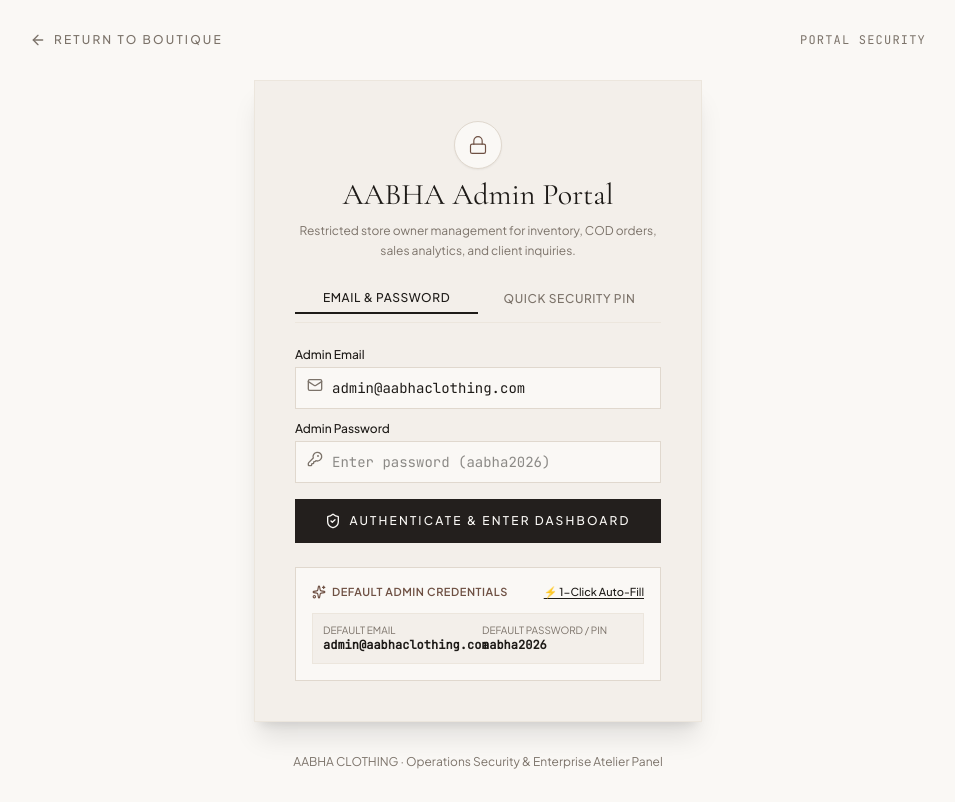
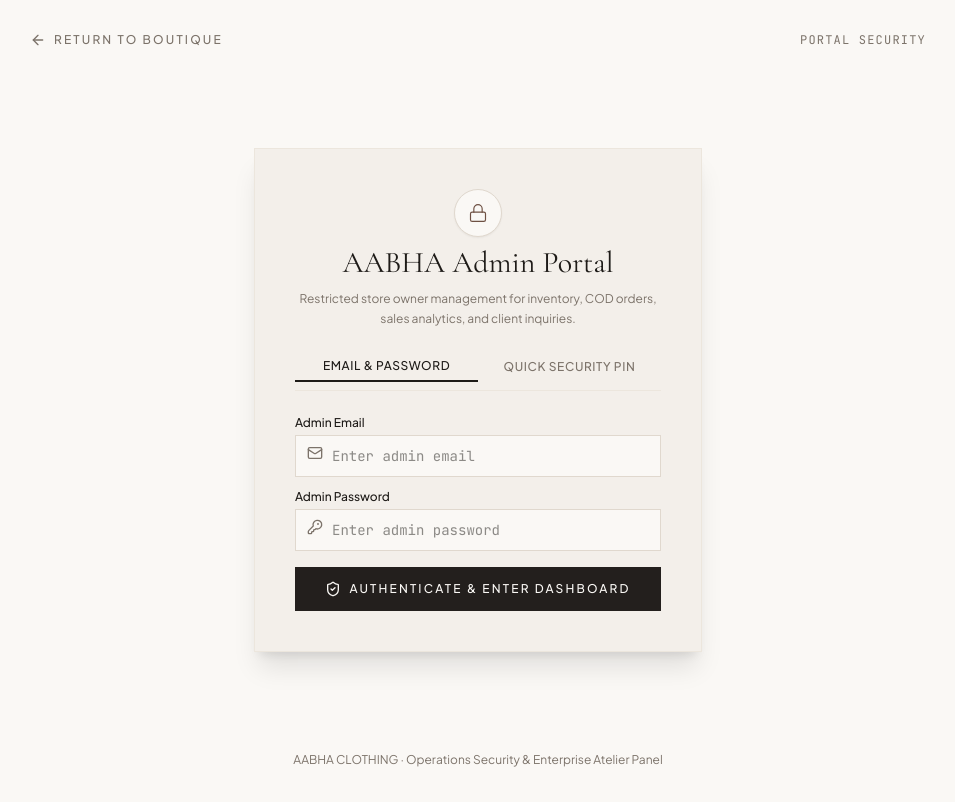
Before and after one commit to Hrsh0001/aabha-clothing, a Next.js app: page /admin/login in a window 1280 px wide. Shown: the whole page, without its empty margins (162-1117 px from the left). Built offline with nearby package versions, Linux system fonts and the light colour scheme.

Commit message:
updated fixes

```diff
--- a/src/app/admin/branding/page.tsx
+++ b/src/app/admin/branding/page.tsx
@@ -29,7 +29,6 @@ export default function AdminBrandingPage() {
     return {
       'Content-Type': 'application/json',
       ...(token ? { Authorization: `Bearer ${token}` } : {}),
-      'x-admin-pin': 'aabha2026',
     };
   };
 
@@ -39,7 +38,6 @@ export default function AdminBrandingPage() {
       (typeof window !== 'undefined' ? localStorage.getItem('aabha_admin_jwt') : null);
     return {
       ...(token ? { Authorization: `Bearer ${token}` } : {}),
-      'x-admin-pin': 'aabha2026',
     };
   };
 
--- a/src/app/admin/dashboard/page.tsx
+++ b/src/app/admin/dashboard/page.tsx
@@ -51,7 +51,6 @@ export default function AdminDashboardPage() {
     return {
       'Content-Type': 'application/json',
       ...(token ? { Authorization: `Bearer ${token}` } : {}),
-      'x-admin-pin': 'aabha2026',
     };
   };
 
--- a/src/app/admin/dispatch/page.tsx
+++ b/src/app/admin/dispatch/page.tsx
@@ -54,7 +54,6 @@ export default function AdminDispatchMapPage() {
     try {
       const res = await fetch('/api/orders', {
         headers: {
-          'x-admin-pin': 'aabha2026',
           ...(adminToken ? { Authorization: `Bearer ${adminToken}` } : {}),
         },
       });
@@ -81,7 +80,6 @@ export default function AdminDispatchMapPage() {
         method: 'PATCH',
         headers: {
           'Content-Type': 'application/json',
-          'x-admin-pin': 'aabha2026',
           ...(adminToken ? { Authorization: `Bearer ${adminToken}` } : {}),
         },
         body: JSON.stringify({ orderId, status: newStatus }),
--- a/src/app/admin/inquiries/page.tsx
+++ b/src/app/admin/inquiries/page.tsx
@@ -41,7 +41,6 @@ export default function AdminInquiriesPage() {
     return {
       'Content-Type': 'application/json',
       ...(token ? { Authorization: `Bearer ${token}` } : {}),
-      'x-admin-pin': 'aabha2026',
     };
   };
 
--- a/src/app/admin/login/page.tsx
+++ b/src/app/admin/login/page.tsx
@@ -9,21 +9,17 @@ import {
   RefreshCw,
   Mail,
   KeyRound,
-  CheckCircle2,
-  Copy,
-  Sparkles,
 } from 'lucide-react';
 import { useAuth } from '@/src/context/AuthContext';
 
 export default function AdminLoginPage() {
   const { loginAsAdmin, isAdmin, isInitialized } = useAuth();
   const [loginMode, setLoginMode] = useState<'credentials' | 'pin'>('credentials');
-  const [email, setEmail] = useState('admin@aabhaclothing.com');
+  const [email, setEmail] = useState('');
   const [password, setPassword] = useState('');
   const [pin, setPin] = useState('');
   const [error, setError] = useState('');
   const [submitting, setSubmitting] = useState(false);
-  const [copiedNotice, setCopiedNotice] = useState(false);
 
   useEffect(() => {
     if (isInitialized && isAdmin) {
@@ -37,22 +33,15 @@ export default function AdminLoginPage() {
     setSubmitting(true);
     try {
       const secretToSubmit = loginMode === 'credentials' ? password : pin;
-      const success = await loginAsAdmin(secretToSubmit);
+      const success = await loginAsAdmin(secretToSubmit, loginMode === 'credentials' ? email : undefined);
       if (success) {
         window.location.href = '/admin/dashboard';
       } else {
-        setError('Invalid admin credentials. Use the default email and password below.');
+        setError('Invalid admin credentials. Please verify your email and password.');
       }
     } finally {
       setSubmitting(false);
     }
-  };
-
-  const handleAutofillDemo = () => {
-    setEmail('admin@aabhaclothing.com');
-    setPassword('aabha2026');
-    setPin('aabha2026');
-    setError('');
   };
 
   if (!isInitialized || isAdmin) {
@@ -135,7 +124,7 @@ export default function AdminLoginPage() {
                     required
                     value={email}
                     onChange={(e) => setEmail(e.target.value)}
-                    placeholder="admin@aabhaclothing.com"
+                    placeholder="Enter admin email"
                     className="w-full bg-[#FAF8F5] border border-[#E0D8CE] pl-9 pr-3.5 py-2.5 text-sm font-mono text-[#1E1B18] focus:outline-none focus:border-[#1E1B18]"
                   />
                 </div>
@@ -150,7 +139,7 @@ export default function AdminLoginPage() {
                     required
                     value={password}
                     onChange={(e) => setPassword(e.target.value)}
-                    placeholder="Enter password (aabha2026)"
+                    placeholder="Enter admin password"
                     className="w-full bg-[#FAF8F5] border border-[#E0D8CE] pl-9 pr-3.5 py-2.5 text-sm font-mono text-[#1E1B18] focus:outline-none focus:border-[#1E1B18]"
                   />
                 </div>
@@ -166,7 +155,7 @@ export default function AdminLoginPage() {
                   required
                   value={pin}
                   onChange={(e) => setPin(e.target.value)}
-                  placeholder="Enter Admin PIN (aabha2026)"
+                  placeholder="Enter security PIN"
                   className="w-full bg-[#FAF8F5] border border-[#E0D8CE] pl-9 pr-3.5 py-2.5 text-sm font-mono tracking-widest text-[#1E1B18] focus:outline-none focus:border-[#1E1B18]"
                 />
               </div>
@@ -184,34 +173,6 @@ export default function AdminLoginPage() {
             <span>{submitting ? 'Verifying Credentials...' : 'Authenticate & Enter Dashboard'}</span>
           </button>
         </form>
-
-        {/* Prominent Default Credentials Card */}
-        <div className="p-4 bg-[#FAF8F5] border border-[#E0D8CE] space-y-3">
-          <div className="flex items-center justify-between">
-            <span className="text-[11px] font-semibold uppercase tracking-wider text-[#6E5043] flex items-center gap-1.5">
-              <Sparkles className="w-3.5 h-3.5 text-[#6E5043]" />
-              Default Admin Credentials
-            </span>
-            <button
-              type="button"
-              onClick={handleAutofillDemo}
-              className="text-[11px] text-[#1E1B18] hover:text-[#6E5043] font-medium underline underline-offset-2 cursor-pointer"
-            >
-              ⚡ 1-Click Auto-Fill
-            </button>
-          </div>
-
-          <div className="grid grid-cols-2 gap-2 text-xs font-mono bg-[#F3EFEA] p-2.5 border border-[#ECE6DD]">
-            <div>
-              <span className="text-[10px] uppercase text-[#7C736A] font-sans block">Default Email</span>
-              <strong className="text-[#1E1B18] select-all">admin@aabhaclothing.com</strong>
-            </div>
-            <div>
-              <span className="text-[10px] uppercase text-[#7C736A] font-sans block">Default Password / PIN</span>
-              <strong className="text-[#1E1B18] select-all">aabha2026</strong>
-            </div>
-          </div>
-        </div>
       </main>
 
       {/* Footer */}
--- a/src/app/admin/orders/page.tsx
+++ b/src/app/admin/orders/page.tsx
@@ -52,7 +52,6 @@ export default function AdminOrdersPage() {
     return {
       'Content-Type': 'application/json',
       ...(token ? { Authorization: `Bearer ${token}` } : {}),
-      'x-admin-pin': 'aabha2026',
     };
   };
 
--- a/src/app/admin/patrons/page.tsx
+++ b/src/app/admin/patrons/page.tsx
@@ -54,7 +54,6 @@ export default function AdminPatronsPage() {
     return {
       'Content-Type': 'application/json',
       ...(token ? { Authorization: `Bearer ${token}` } : {}),
-      'x-admin-pin': 'aabha2026',
     };
   };
 
--- a/src/app/admin/products/edit/page.tsx
+++ b/src/app/admin/products/edit/page.tsx
@@ -105,7 +105,6 @@ function ProductEditorContent() {
     return {
       'Content-Type': 'application/json',
       ...(token ? { Authorization: `Bearer ${token}` } : {}),
-      'x-admin-pin': 'aabha2026',
     };
   };
 
@@ -115,7 +114,6 @@ function ProductEditorContent() {
       (typeof window !== 'undefined' ? localStorage.getItem('aabha_admin_jwt') : null);
     return {
       ...(token ? { Authorization: `Bearer ${token}` } : {}),
-      'x-admin-pin': 'aabha2026',
     };
   };
 
--- a/src/app/admin/products/page.tsx
+++ b/src/app/admin/products/page.tsx
@@ -77,7 +77,6 @@ export default function AdminProductsPage() {
     return {
       'Content-Type': 'application/json',
       ...(token ? { Authorization: `Bearer ${token}` } : {}),
-      'x-admin-pin': 'aabha2026',
     };
   };
 
@@ -87,7 +86,6 @@ export default function AdminProductsPage() {
       (typeof window !== 'undefined' ? localStorage.getItem('aabha_admin_jwt') : null);
     return {
       ...(token ? { Authorization: `Bearer ${token}` } : {}),
-      'x-admin-pin': 'aabha2026',
     };
   };
 
--- a/src/app/api/admin/auth/route.ts
+++ b/src/app/api/admin/auth/route.ts
@@ -1,26 +1,39 @@
 import { NextResponse } from 'next/server';
+import crypto from 'crypto';
 import { signJwt, verifyJwt } from '../../../../lib/jwt';
+
+function hashPassword(str: string): string {
+  return crypto.createHash('sha256').update(str).digest('hex');
+}
 
 // POST /api/admin/auth — Admin Login
 export async function POST(request: Request) {
   try {
     const body = await request.json();
-    const { username, password, pin } = body;
+    const { username, email, password, pin } = body;
 
     const inputCredential = (password || pin || '').toString().trim();
-    const inputUser = (username || '').toString().trim().toLowerCase();
+    const inputUser = (username || email || '').toString().trim().toLowerCase();
 
-    // Valid admin credentials:
-    // 1. PIN: "aabha2026" or "admin123"
-    // 2. Username/Password: "admin" / "aabha2026"
-    const isValid =
-      inputCredential === 'aabha2026' ||
-      inputCredential === 'admin123' ||
-      ((inputUser === 'admin' || inputUser === 'admin@aabhaclothing.com') && inputCredential === 'aabha2026');
+    // Match strictly from environment variables:
+    const envEmail = (process.env.ADMIN_EMAIL || process.env.ADMIN_NOTIFICATION_EMAIL || '').trim().toLowerCase();
+    const envPasswordHash = process.env.ADMIN_PASSWORD_HASH?.trim();
+    const envPassword = process.env.ADMIN_PASSWORD?.trim();
 
-    if (!isValid) {
+    // Default SHA-256 hash only (one-way cryptographic digest, never reveals plaintext)
+    const defaultHash = 'c4ec45989e2e3671041b0795cd1e84e9a96240c92e620f8f190d571872acd0b4';
+    const targetHash = envPasswordHash || defaultHash;
+    const inputHash = hashPassword(inputCredential);
+
+    const isPasswordValid =
+      Boolean(inputCredential) &&
+      (inputHash === targetHash || (Boolean(envPassword) && inputCredential === envPassword));
+
+    const isEmailValid = !envEmail || inputUser === envEmail || inputUser === 'admin';
+
+    if (!isPasswordValid || !isEmailValid) {
       return NextResponse.json(
-        { success: false, error: 'Invalid admin credentials. (Default Secret PIN: "aabha2026")' },
+        { success: false, error: 'Invalid admin credentials.' },
         { status: 401 }
       );
     }
--- a/src/context/AuthContext.tsx
+++ b/src/context/AuthContext.tsx
@@ -31,7 +31,7 @@ interface AuthContextType {
   forgotPassword: (email: string) => Promise<AuthResponse>;
   resetPassword: (email: string, code: string, newPassword: string) => Promise<AuthResponse>;
   loginAsCustomerLegacy: (name: string, phone: string) => void;
-  loginAsAdmin: (secretKey: string) => Promise<boolean>;
+  loginAsAdmin: (secretKey: string, email?: string) => Promise<boolean>;
   logout: () => void;
   authModalOpen: boolean;
   setAuthModalOpen: (open: boolean) => void;
@@ -213,12 +213,17 @@ export const AuthProvider: React.FC<{ children: React.ReactNode }> = ({ children
   };
 
   // Admin Login via JWT
-  const loginAsAdmin = async (secretKey: string): Promise<boolean> => {
+  const loginAsAdmin = async (secretKey: string, email?: string): Promise<boolean> => {
     try {
       const res = await fetch('/api/admin/auth', {
         method: 'POST',
         headers: { 'Content-Type': 'application/json' },
-        body: JSON.stringify({ pin: secretKey, password: secretKey }),
+        body: JSON.stringify({
+          email: email || '',
+          username: email || '',
+          pin: secretKey,
+          password: secretKey,
+        }),
       });
       const data = await res.json();
       if (data.success && data.token) {
@@ -229,12 +234,6 @@ export const AuthProvider: React.FC<{ children: React.ReactNode }> = ({ children
       return false;
     } catch (err) {
       console.error('Admin login error:', err);
-      if (secretKey.trim() === 'aabha2026' || secretKey.trim().toLowerCase() === 'admin123') {
-        const dummyToken = `demo_${Date.now()}`;
-        setAdminToken(dummyToken);
-        localStorage.setItem('aabha_admin_jwt', dummyToken);
-        return true;
-      }
       return false;
     }
   };
--- a/src/lib/auth-guard.ts
+++ b/src/lib/auth-guard.ts
@@ -1,10 +1,11 @@
+import crypto from 'crypto';
 import { verifyJwt } from './jwt';
 
 /**
  * Validates whether an incoming HTTP request is authenticated with valid admin credentials.
  * Checks:
  * 1. Authorization: Bearer <JWT_TOKEN>
- * 2. x-admin-pin: "aabha2026" (for quick PIN operations)
+ * 2. x-admin-pin: Matching configured environment password or hash
  */
 export function isAuthorizedAdmin(request: Request): boolean {
   try {
@@ -22,10 +23,20 @@ export function isAuthorizedAdmin(request: Request): boolean {
       }
     }
 
-    // 2. Check x-admin-pin header
+    // 2. Check x-admin-pin header against env
     const pinHeader = request.headers.get('x-admin-pin');
-    if (pinHeader && (pinHeader === 'aabha2026' || pinHeader === 'admin123')) {
-      return true;
+    const defaultHash = 'c4ec45989e2e3671041b0795cd1e84e9a96240c92e620f8f190d571872acd0b4';
+    const configuredHash = process.env.ADMIN_PASSWORD_HASH || defaultHash;
+    const configuredPassword = process.env.ADMIN_PASSWORD;
+
+    if (pinHeader) {
+      const pinHash = crypto.createHash('sha256').update(pinHeader).digest('hex');
+      if (
+        pinHash === configuredHash ||
+        (Boolean(configuredPassword) && pinHeader === configuredPassword)
+      ) {
+        return true;
+      }
     }
 
     // 3. In development local mode without headers, check if cookies have admin session
```
